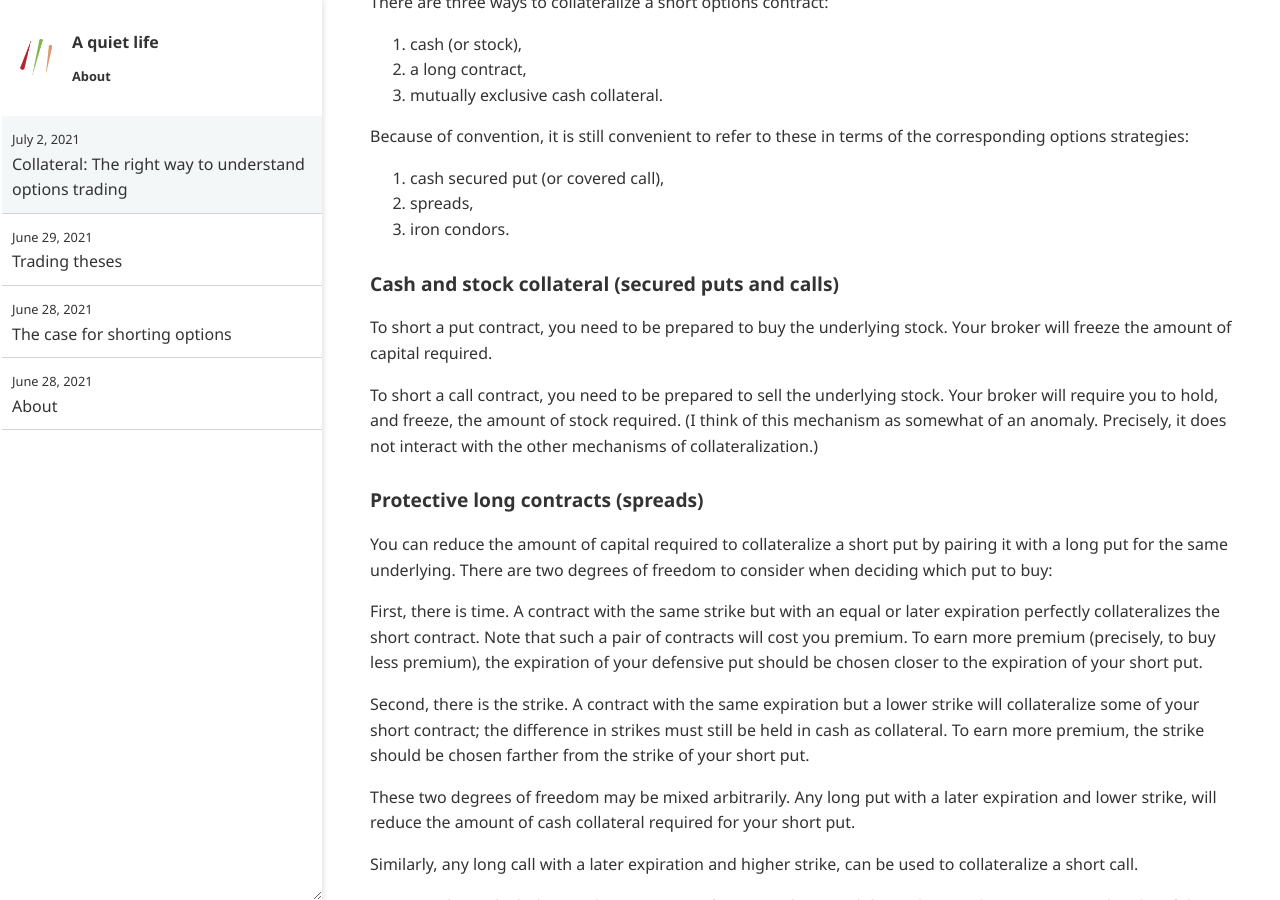
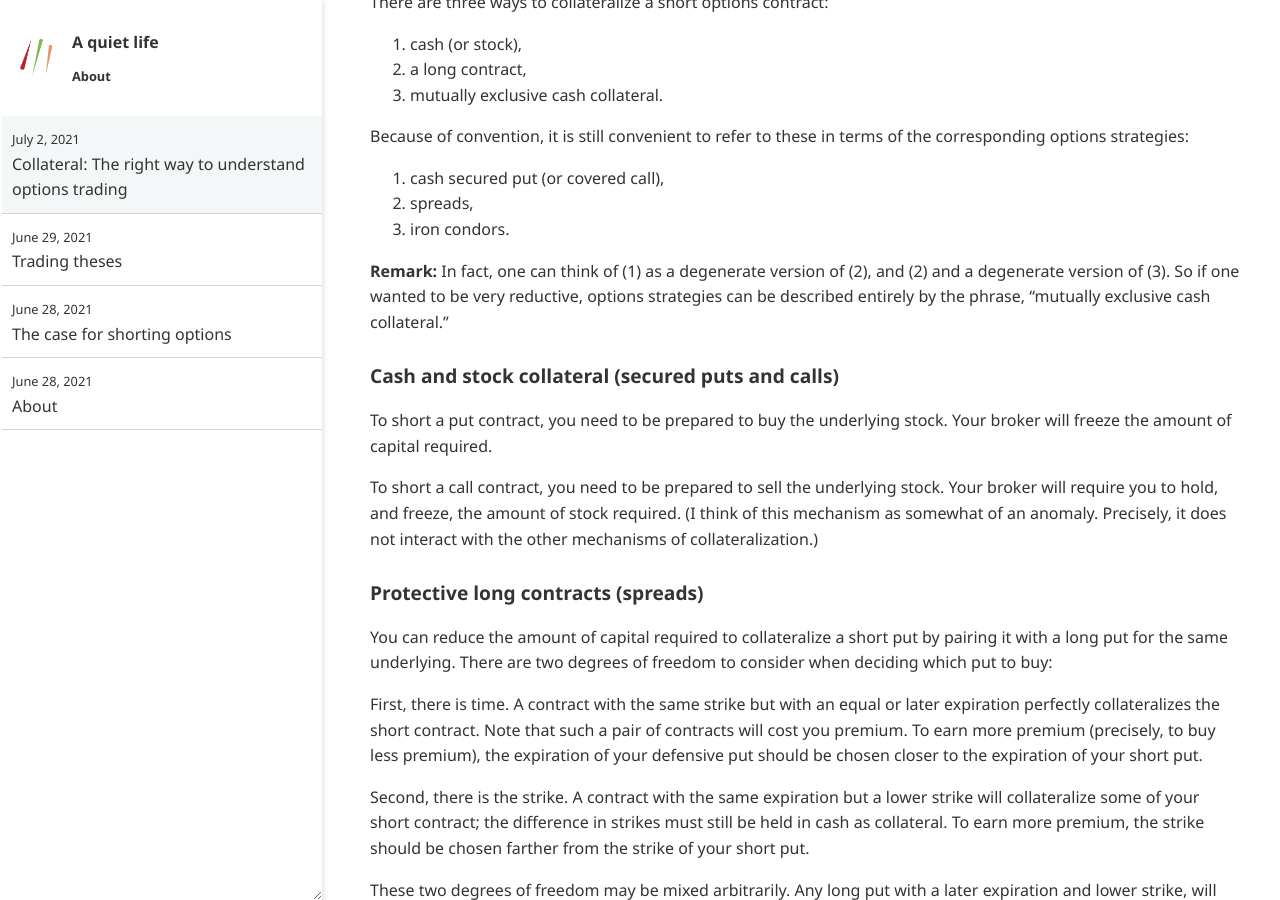
Before and after one commit to ansyblenetwork/aquietlife, a Jekyll site: the page built from _posts/2021-07-02-collateral.md, in a window 1280 px wide and 900 px high, scrolled down 475 px. Built offline with Jekyll 4.4.1, drawn with Linux system fonts in a browser that asks for light colours.

Commit message:
Update 2021-07-02-collateral.md

```diff
--- a/_posts/2021-07-02-collateral.md
+++ b/_posts/2021-07-02-collateral.md
@@ -23,6 +23,8 @@ Because of convention, it is still convenient to refer to these in terms of the
 1. cash secured put (or covered call),
 2. spreads,
 3. iron condors.
+
+__Remark:__ In fact, one can think of (1) as a degenerate version of (2), and (2) and a degenerate version of (3). So if one wanted to be very reductive, options strategies can be described entirely by the phrase, "mutually exclusive cash collateral."
 
 ### Cash and stock collateral (secured puts and calls)
 
```
